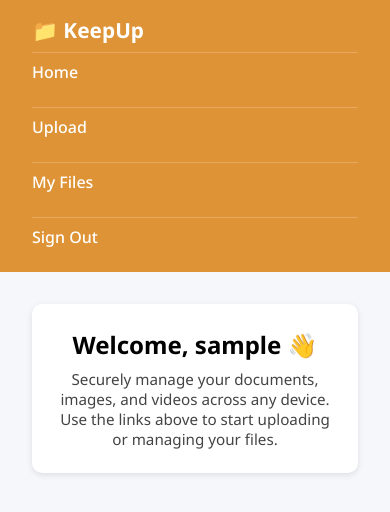
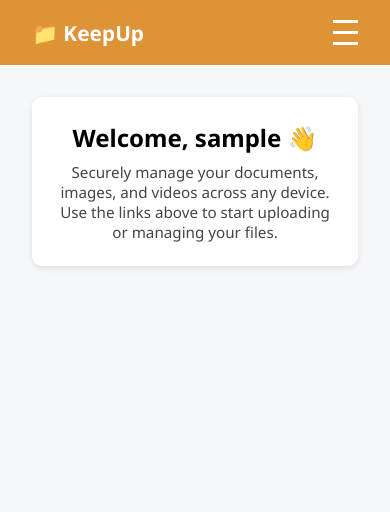
Before and after one commit to zjsan/file-storage-app, a PHP site: page / in a window 390 px wide. Shown: the top 512 px of the page. Run offline with PHP 8.4, Linux system fonts and the light colour scheme; the visitor is signed in with stand-in values (Sample User, id 1).

Commit message:
fixed mobile navbar functionality

```diff
--- a/css/index.css
+++ b/css/index.css
@@ -72,21 +72,65 @@ main {
     color: #444;
 }
 
+
+.hamburger {
+    display: none;
+    flex-direction: column;
+    cursor: pointer;
+}
+
+.hamburger div {
+    width: 25px;
+    height: 3px;
+    background-color: white;
+    margin: 4px 0;
+    transition: 0.4s;
+}
+
 @media (max-width: 768px) {
-    nav {
-    flex-direction: column;
-    align-items: flex-start;
+
+     .hamburger {
+        display: flex;
+      }
+
+      .nav-links {
+        display: none;
+        flex-direction: column;
+        width: 100%;
+        margin-top: 1rem;
+      }
+
+      .nav-links.active {
+        display: flex;
+      }
+
+      .nav-links a {
+        padding: 0.75rem 0;
+        border-top: 1px solid rgba(255, 255, 255, 0.3);
+      }
     }
 
-    .nav-links {
-    flex-direction: column;
-    width: 100%;
-    margin-top: 0.5rem;
+    main {
+      flex: 1;
+      padding: 2rem;
+      max-width: 800px;
+      margin: auto;
     }
 
-    .nav-links a {
-    padding: 0.5rem 0;
-    width: 100%;
-    border-top: 1px solid rgba(255, 255, 255, 0.2);
+    .card {
+      background: white;
+      padding: 1.5rem;
+      border-radius: 10px;
+      box-shadow: 0 2px 6px rgba(0,0,0,0.1);
+      margin-bottom: 2rem;
+      text-align: center;
     }
-}
+
+    .card h2 {
+      margin-bottom: 0.5rem;
+    }
+
+    .card p {
+      font-size: 0.95rem;
+      color: #444;
+    }
--- a/index.php
+++ b/index.php
@@ -21,6 +21,12 @@ if (!isset($_SESSION['user_id'])) {
 
 <nav>
   <div class="logo">📁 KeepUp</div>
+
+    <div class="hamburger" onclick="toggleMenu()">
+    <div></div>
+    <div></div>
+    <div></div>
+    </div>
   <div class="nav-links">
     <a href="index.php">Home</a>
     <a href="upload.php">Upload</a>
@@ -36,6 +42,9 @@ if (!isset($_SESSION['user_id'])) {
   </div>
 </main>
 
+
+
+<script src="./js/hamburger.js"></script>
 </body>
 
 </body>
--- a/js/hamburger.js
+++ b/js/hamburger.js
@@ -1,3 +1,4 @@
 function toggleMenu() {
-    document.getElementById("navLinks").classList.toggle("active");
+    const navLinks = document.querySelector('.nav-links');
+    navLinks.classList.toggle('active');
 }
```
